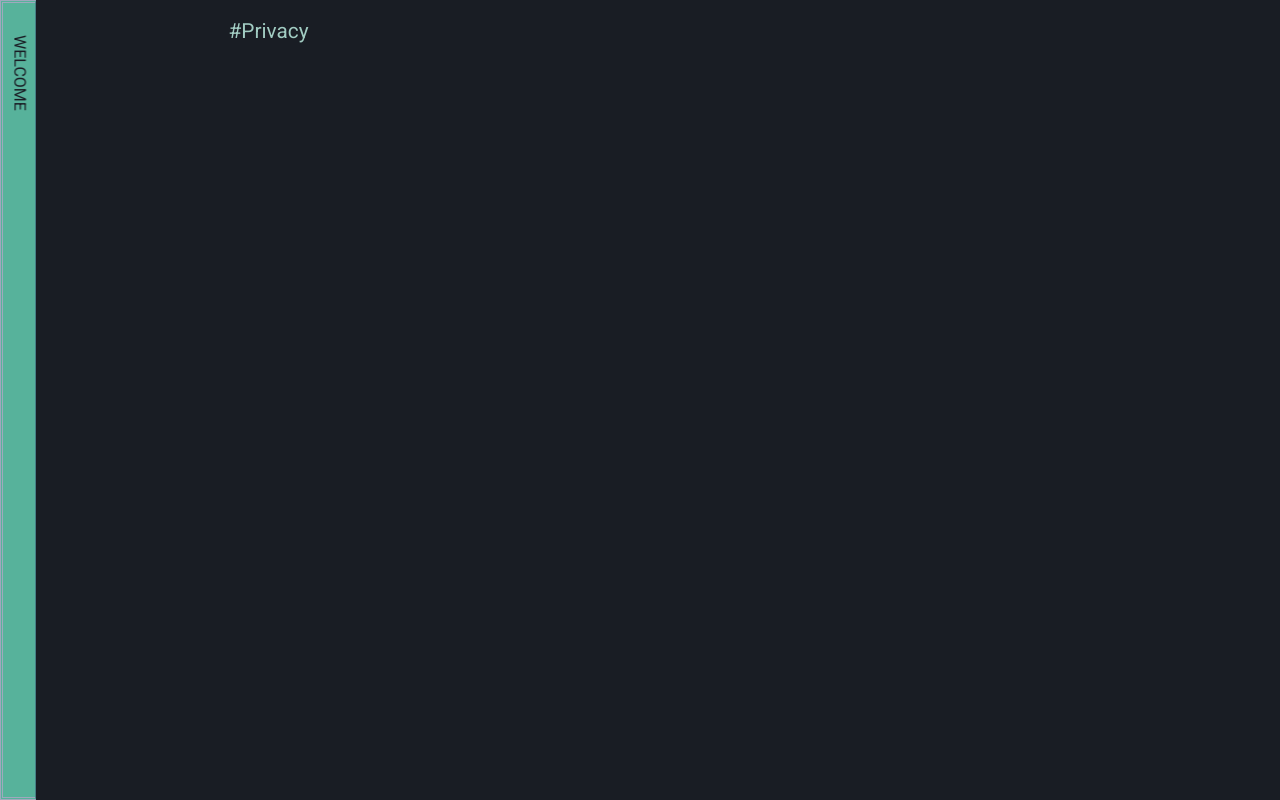
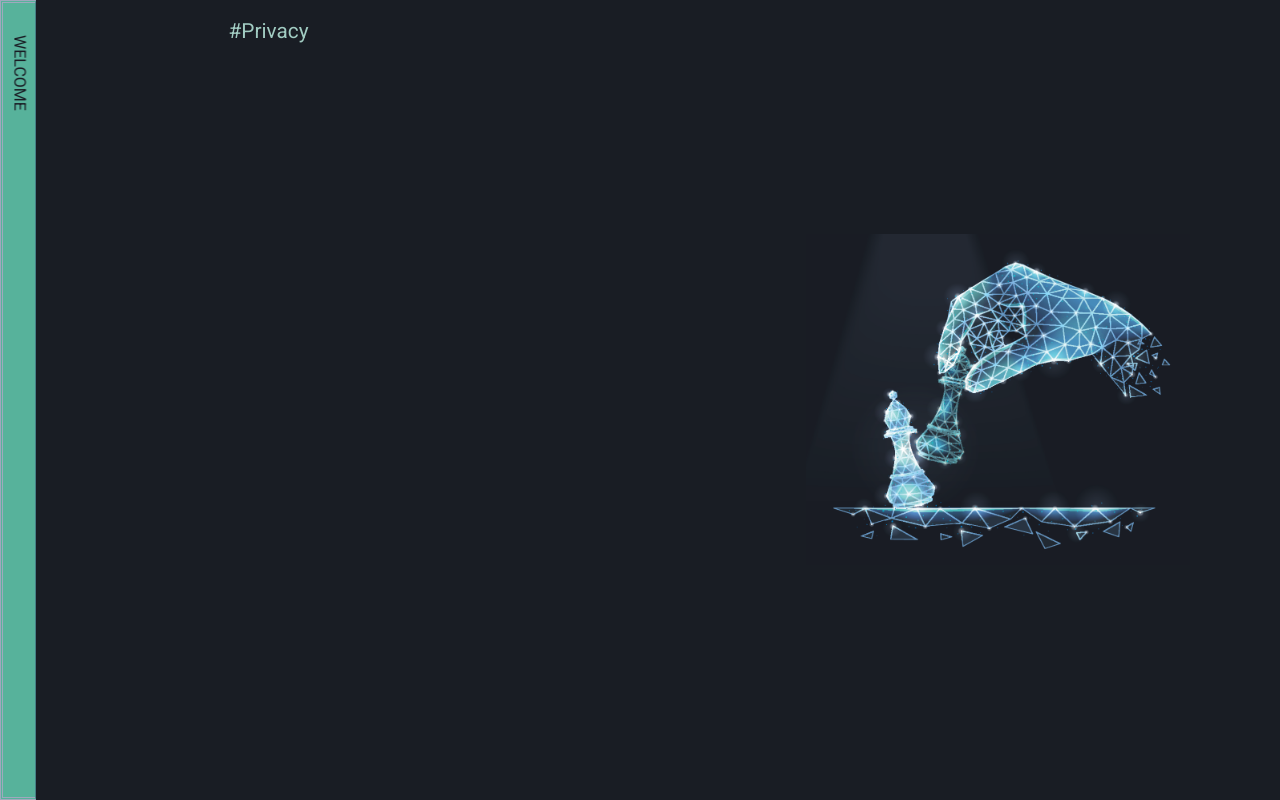
Before and after one commit to aitorzaldua/portfolio_brand, an Eleventy site: page pages/home.md in a window 1280 px wide. Shown: the top 800 px of the page. Built offline with nearby package versions, Linux system fonts and the light colour scheme; Eleventy itself is replaced by a stand-in of ours; files that its build step writes are made by us from their sources; what markdown-it-image-size would draw is missing.

Commit message:
oct 20 4

```diff
--- a/css/styles.css
+++ b/css/styles.css
@@ -1297,9 +1297,3 @@ animation-delay: 24s;
       margin-top: 10.5vh;
     }
   }
-
-  @media only screen and (min-width: 800px) {
-    .hero {
-      background-image: none;
-    }
-  }
```
